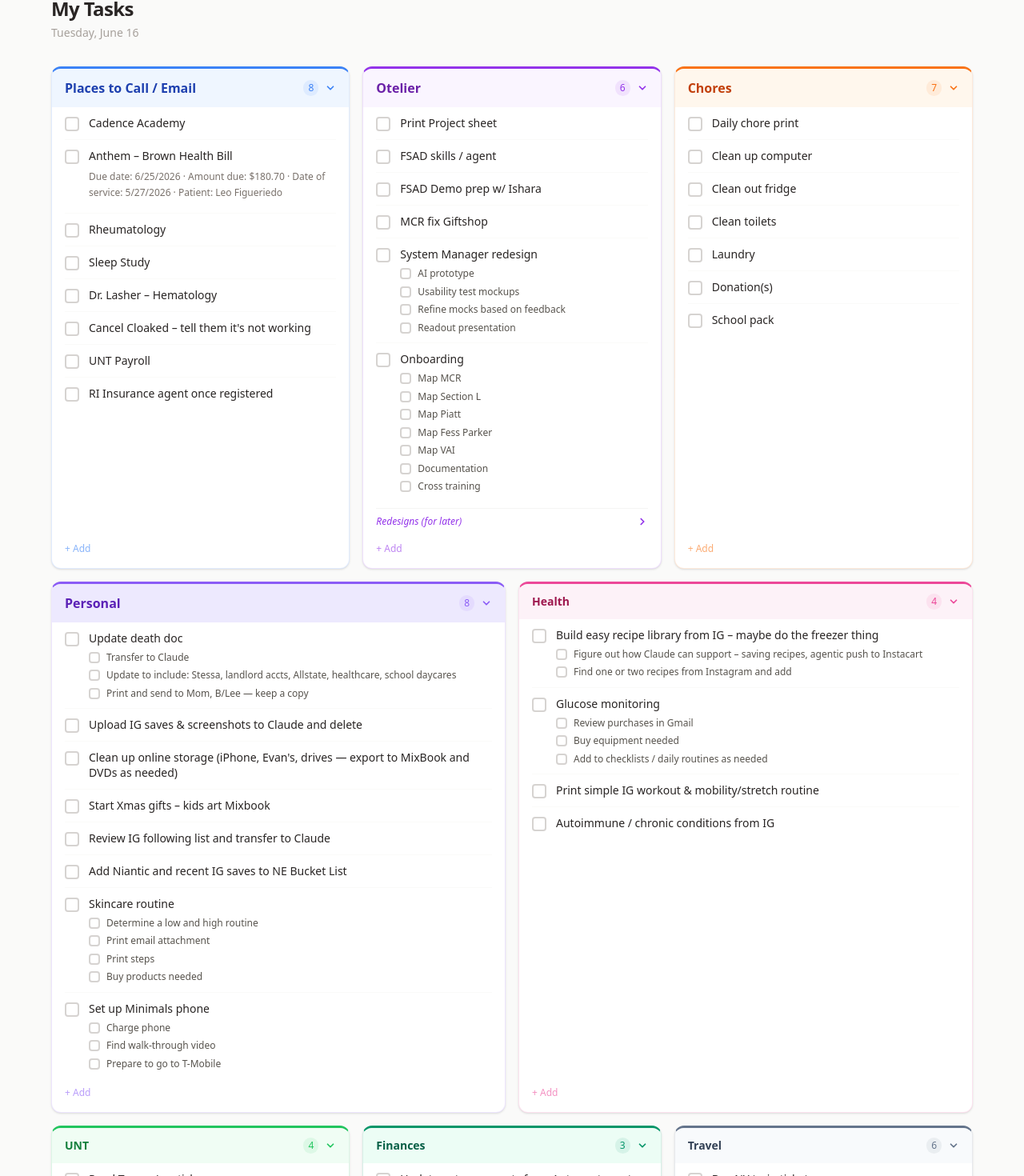
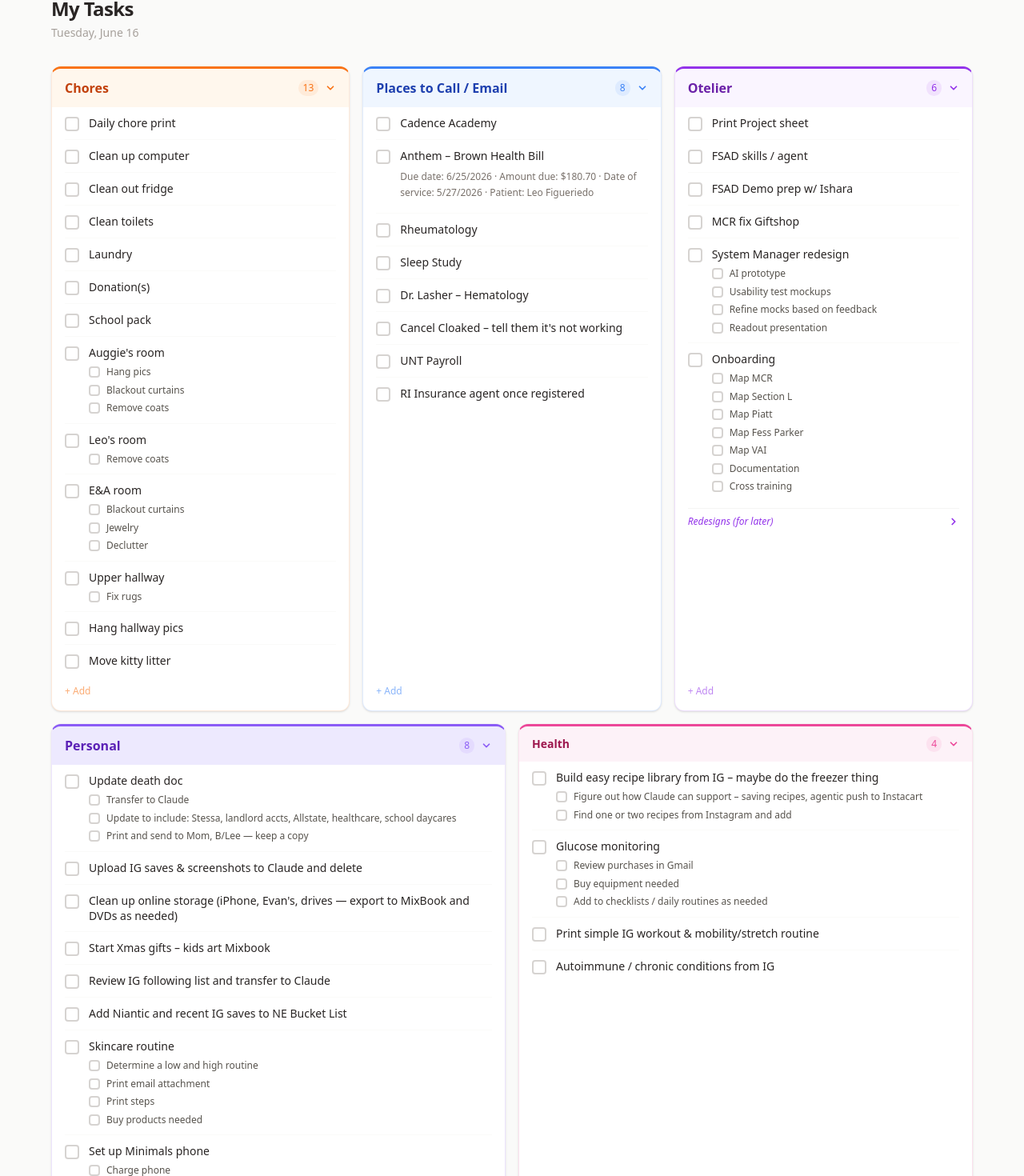
Before and after one commit to autumnhood1-fig/todolist, a React (Vite) app: page / in a window 1280 px wide. Shown: the part 37-1507 px from the top of the page at 80% size. Built offline with nearby package versions, Linux system fonts and the light colour scheme.

Commit message:
Reorder containers across rows

```diff
--- a/src/App.tsx
+++ b/src/App.tsx
@@ -10,10 +10,10 @@ const DATE_OPTS: Intl.DateTimeFormatOptions = {
 };
 
 const ROWS: { ids: string[]; cols: string }[] = [
-  { ids: ['calls', 'otelier', 'chores'],        cols: 'grid-cols-1 lg:grid-cols-3' },
+  { ids: ['chores', 'calls', 'otelier'],        cols: 'grid-cols-1 lg:grid-cols-3' },
   { ids: ['personal', 'health'],                cols: 'grid-cols-1 md:grid-cols-2' },
-  { ids: ['unt', 'finances', 'travel'],         cols: 'grid-cols-1 sm:grid-cols-2 lg:grid-cols-3' },
-  { ids: ['to-buy', 'writing'],                 cols: 'grid-cols-1 sm:grid-cols-2' },
+  { ids: ['unt', 'travel', 'to-buy'],           cols: 'grid-cols-1 sm:grid-cols-2 lg:grid-cols-3' },
+  { ids: ['finances', 'writing'],               cols: 'grid-cols-1 sm:grid-cols-2' },
 ];
 
 export default function App() {
--- a/src/initialData.ts
+++ b/src/initialData.ts
@@ -82,6 +82,36 @@ export const INITIAL_CONTAINERS: Container[] = [
       { id: 'ch-5', text: 'Laundry', subSteps: [], completed: false },
       { id: 'ch-6', text: 'Donation(s)', subSteps: [], completed: false },
       { id: 'ch-7', text: 'School pack', subSteps: [], completed: false },
+      {
+        id: 'ch-8', text: "Auggie's room", completed: false,
+        subSteps: [
+          { id: 'ch-8-1', text: 'Hang pics', completed: false },
+          { id: 'ch-8-2', text: 'Blackout curtains', completed: false },
+          { id: 'ch-8-3', text: 'Remove coats', completed: false },
+        ],
+      },
+      {
+        id: 'ch-9', text: "Leo's room", completed: false,
+        subSteps: [
+          { id: 'ch-9-1', text: 'Remove coats', completed: false },
+        ],
+      },
+      {
+        id: 'ch-10', text: 'E&A room', completed: false,
+        subSteps: [
+          { id: 'ch-10-1', text: 'Blackout curtains', completed: false },
+          { id: 'ch-10-2', text: 'Jewelry', completed: false },
+          { id: 'ch-10-3', text: 'Declutter', completed: false },
+        ],
+      },
+      {
+        id: 'ch-11', text: 'Upper hallway', completed: false,
+        subSteps: [
+          { id: 'ch-11-1', text: 'Fix rugs', completed: false },
+        ],
+      },
+      { id: 'ch-12', text: 'Hang hallway pics', subSteps: [], completed: false },
+      { id: 'ch-13', text: 'Move kitty litter', subSteps: [], completed: false },
     ],
   },
   {
```
Also changed, not shown: 4 other files (tests, documents, lock files or other folders).
